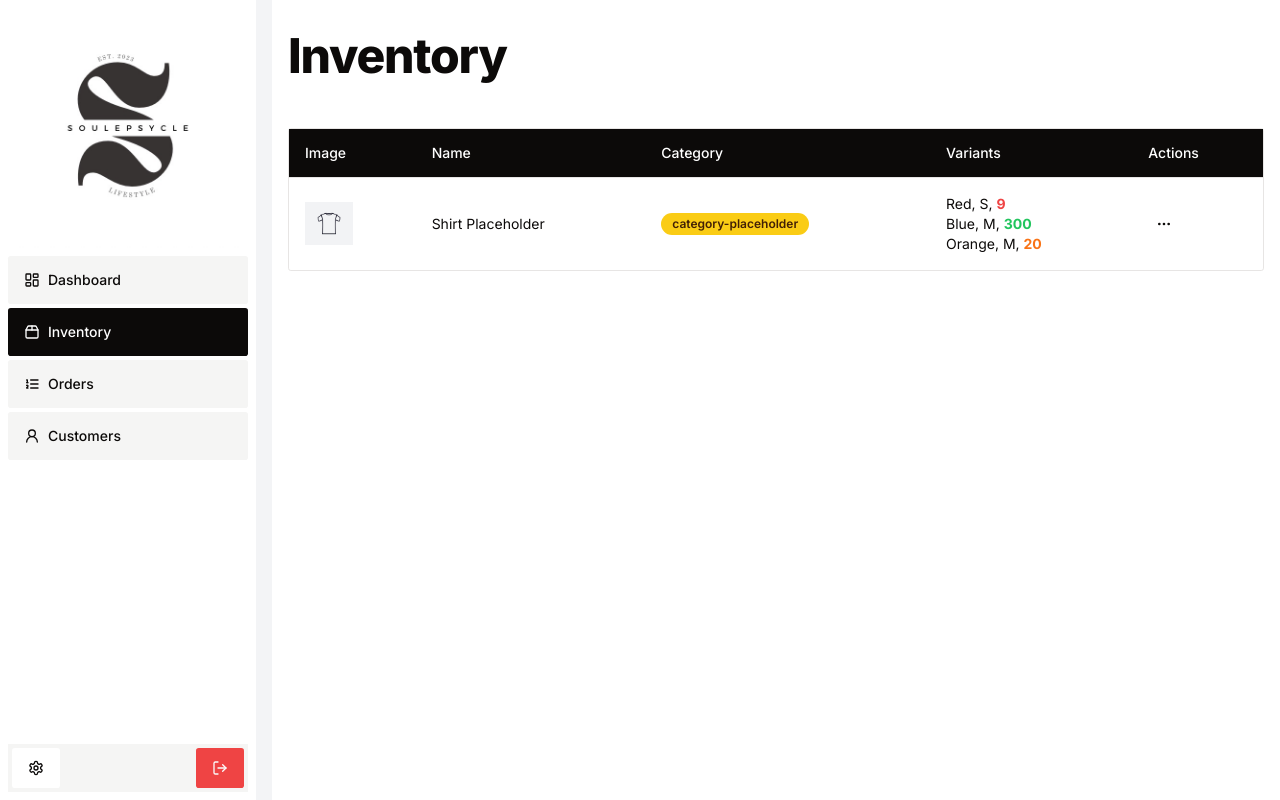
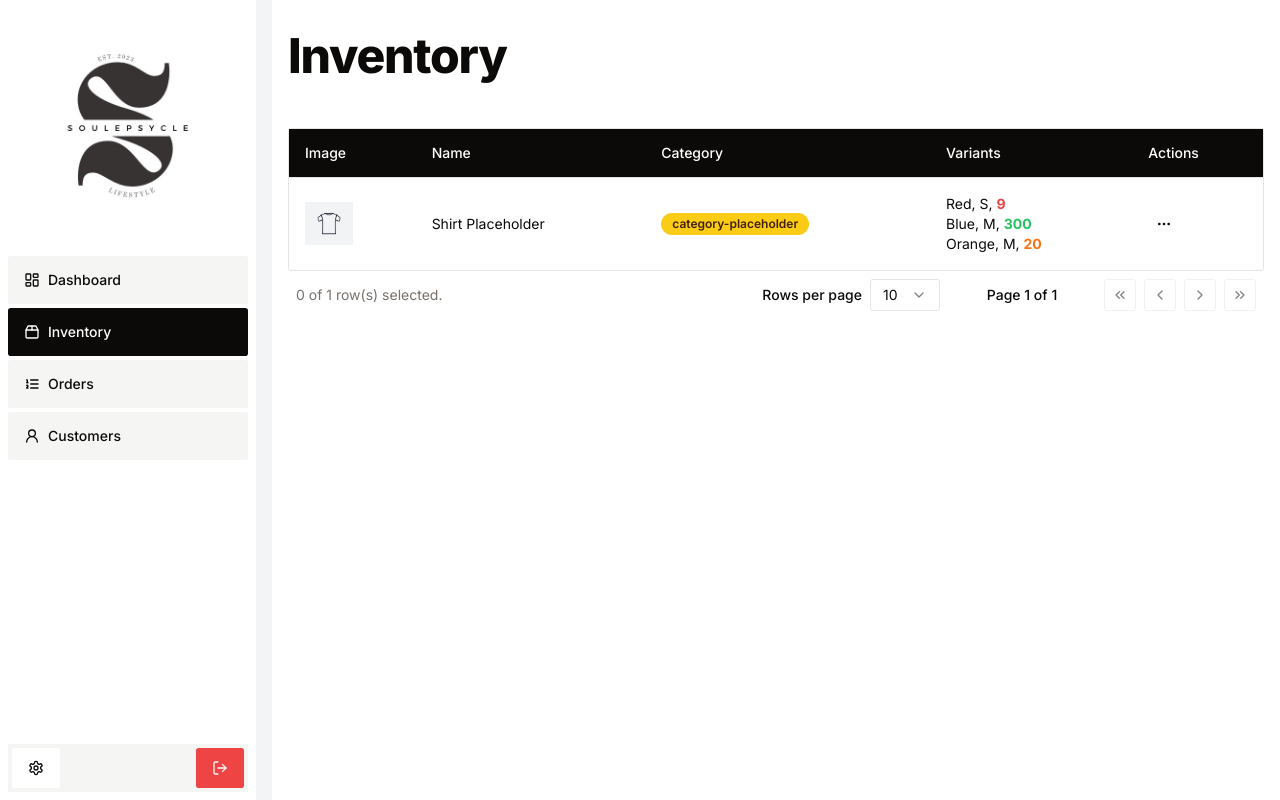
Before and after one commit to codingjogo/jogo-commerce, a Next.js app: page /admin/inventory in a window 1280 px wide. Built offline with nearby package versions, Linux system fonts and the light colour scheme.

Commit message:
feat: Add Pagination to Data Table

```diff
--- a/components/admin/inventory/data-table.tsx
+++ b/components/admin/inventory/data-table.tsx
@@ -1,11 +1,12 @@
-"use client"
+"use client";
 
 import {
 	ColumnDef,
 	flexRender,
 	getCoreRowModel,
+	getPaginationRowModel,
 	useReactTable,
-} from "@tanstack/react-table"
+} from "@tanstack/react-table";
 
 import {
 	Table,
@@ -14,11 +15,12 @@
 	TableHead,
 	TableHeader,
 	TableRow,
-} from "@/components/ui/table"
+} from "@/components/ui/table";
+import { DataTablePagination } from "@/components/ui/data-table-pagination";
 
 interface DataTableProps<TData, TValue> {
-  columns: ColumnDef<TData, TValue>[]
-  data: TData[]
+	columns: ColumnDef<TData, TValue>[];
+	data: TData[];
 }
 
 export function DataTable<TData, TValue>({
@@ -29,25 +31,37 @@
 		data,
 		columns,
 		getCoreRowModel: getCoreRowModel(),
-  })
+		getPaginationRowModel: getPaginationRowModel(),
+	});
 
 	return (
-    <div className="rounded-md border">
+		<>
+      <div>
+
+      </div>
+			<div className="rounded-md border mb-2">
 				<Table>
 					<TableHeader className="data-table-header">
 						{table.getHeaderGroups().map((headerGroup) => (
-            <TableRow key={headerGroup.id} className="hover:bg-foreground">
+							<TableRow
+								key={headerGroup.id}
+								className="hover:bg-foreground"
+							>
 								{headerGroup.headers.map((header) => {
 									return (
-                  <TableHead key={header.id} className="data-table-head">
+										<TableHead
+											key={header.id}
+											className="data-table-head"
+										>
 											{header.isPlaceholder
 												? null
 												: flexRender(
-                          header.column.columnDef.header,
+														header.column.columnDef
+															.header,
 														header.getContext()
 												  )}
 										</TableHead>
-                )
+									);
 								})}
 							</TableRow>
 						))}
@@ -57,18 +71,26 @@
 							table.getRowModel().rows.map((row) => (
 								<TableRow
 									key={row.id}
-                data-state={row.getIsSelected() && "selected"}
+									data-state={
+										row.getIsSelected() && "selected"
+									}
 								>
 									{row.getVisibleCells().map((cell) => (
 										<TableCell key={cell.id}>
-                    {flexRender(cell.column.columnDef.cell, cell.getContext())}
+											{flexRender(
+												cell.column.columnDef.cell,
+												cell.getContext()
+											)}
 										</TableCell>
 									))}
 								</TableRow>
 							))
 						) : (
 							<TableRow>
-              <TableCell colSpan={columns.length} className="h-24 text-center">
+								<TableCell
+									colSpan={columns.length}
+									className="h-24 text-center"
+								>
 									No results.
 								</TableCell>
 							</TableRow>
@@ -76,5 +98,7 @@
 					</TableBody>
 				</Table>
 			</div>
-  )
+			<DataTablePagination table={table} />
+		</>
+	);
 }
--- /dev/null
+++ b/components/ui/data-table-pagination.tsx
@@ -0,0 +1,97 @@
+import { Table } from "@tanstack/react-table"
+import {
+  ChevronLeft,
+  ChevronRight,
+  ChevronsLeft,
+  ChevronsRight,
+} from "lucide-react"
+
+import { Button } from "@/components/ui/button"
+import {
+  Select,
+  SelectContent,
+  SelectItem,
+  SelectTrigger,
+  SelectValue,
+} from "@/components/ui/select"
+
+interface DataTablePaginationProps<TData> {
+  table: Table<TData>
+}
+
+export function DataTablePagination<TData>({
+  table,
+}: DataTablePaginationProps<TData>) {
+  return (
+    <div className="flex items-center justify-between px-2">
+      <div className="flex-1 text-sm text-muted-foreground">
+        {table.getFilteredSelectedRowModel().rows.length} of{" "}
+        {table.getFilteredRowModel().rows.length} row(s) selected.
+      </div>
+      <div className="flex items-center space-x-6 lg:space-x-8">
+        <div className="flex items-center space-x-2">
+          <p className="text-sm font-medium">Rows per page</p>
+          <Select
+            value={`${table.getState().pagination.pageSize}`}
+            onValueChange={(value) => {
+              table.setPageSize(Number(value))
+            }}
+          >
+            <SelectTrigger className="h-8 w-[70px]">
+              <SelectValue placeholder={table.getState().pagination.pageSize} />
+            </SelectTrigger>
+            <SelectContent side="top">
+              {[10, 20, 30, 40, 50].map((pageSize) => (
+                <SelectItem key={pageSize} value={`${pageSize}`}>
+                  {pageSize}
+                </SelectItem>
+              ))}
+            </SelectContent>
+          </Select>
+        </div>
+        <div className="flex w-[100px] items-center justify-center text-sm font-medium">
+          Page {table.getState().pagination.pageIndex + 1} of{" "}
+          {table.getPageCount()}
+        </div>
+        <div className="flex items-center space-x-2">
+          <Button
+            variant="outline"
+            className="hidden h-8 w-8 p-0 lg:flex"
+            onClick={() => table.setPageIndex(0)}
+            disabled={!table.getCanPreviousPage()}
+          >
+            <span className="sr-only">Go to first page</span>
+            <ChevronsLeft />
+          </Button>
+          <Button
+            variant="outline"
+            className="h-8 w-8 p-0"
+            onClick={() => table.previousPage()}
+            disabled={!table.getCanPreviousPage()}
+          >
+            <span className="sr-only">Go to previous page</span>
+            <ChevronLeft />
+          </Button>
+          <Button
+            variant="outline"
+            className="h-8 w-8 p-0"
+            onClick={() => table.nextPage()}
+            disabled={!table.getCanNextPage()}
+          >
+            <span className="sr-only">Go to next page</span>
+            <ChevronRight />
+          </Button>
+          <Button
+            variant="outline"
+            className="hidden h-8 w-8 p-0 lg:flex"
+            onClick={() => table.setPageIndex(table.getPageCount() - 1)}
+            disabled={!table.getCanNextPage()}
+          >
+            <span className="sr-only">Go to last page</span>
+            <ChevronsRight />
+          </Button>
+        </div>
+      </div>
+    </div>
+  )
+}
--- /dev/null
+++ b/components/ui/select.tsx
@@ -0,0 +1,160 @@
+"use client"
+
+import * as React from "react"
+import * as SelectPrimitive from "@radix-ui/react-select"
+import { Check, ChevronDown, ChevronUp } from "lucide-react"
+
+import { cn } from "@/lib/utils"
+
+const Select = SelectPrimitive.Root
+
+const SelectGroup = SelectPrimitive.Group
+
+const SelectValue = SelectPrimitive.Value
+
+const SelectTrigger = React.forwardRef<
+  React.ElementRef<typeof SelectPrimitive.Trigger>,
+  React.ComponentPropsWithoutRef<typeof SelectPrimitive.Trigger>
+>(({ className, children, ...props }, ref) => (
+  <SelectPrimitive.Trigger
+    ref={ref}
+    className={cn(
+      "flex h-10 w-full items-center justify-between rounded-md border border-input bg-background px-3 py-2 text-sm ring-offset-background placeholder:text-muted-foreground focus:outline-none focus:ring-2 focus:ring-ring focus:ring-offset-2 disabled:cursor-not-allowed disabled:opacity-50 [&>span]:line-clamp-1",
+      className
+    )}
+    {...props}
+  >
+    {children}
+    <SelectPrimitive.Icon asChild>
+      <ChevronDown className="h-4 w-4 opacity-50" />
+    </SelectPrimitive.Icon>
+  </SelectPrimitive.Trigger>
+))
+SelectTrigger.displayName = SelectPrimitive.Trigger.displayName
+
+const SelectScrollUpButton = React.forwardRef<
+  React.ElementRef<typeof SelectPrimitive.ScrollUpButton>,
+  React.ComponentPropsWithoutRef<typeof SelectPrimitive.ScrollUpButton>
+>(({ className, ...props }, ref) => (
+  <SelectPrimitive.ScrollUpButton
+    ref={ref}
+    className={cn(
+      "flex cursor-default items-center justify-center py-1",
+      className
+    )}
+    {...props}
+  >
+    <ChevronUp className="h-4 w-4" />
+  </SelectPrimitive.ScrollUpButton>
+))
+SelectScrollUpButton.displayName = SelectPrimitive.ScrollUpButton.displayName
+
+const SelectScrollDownButton = React.forwardRef<
+  React.ElementRef<typeof SelectPrimitive.ScrollDownButton>,
+  React.ComponentPropsWithoutRef<typeof SelectPrimitive.ScrollDownButton>
+>(({ className, ...props }, ref) => (
+  <SelectPrimitive.ScrollDownButton
+    ref={ref}
+    className={cn(
+      "flex cursor-default items-center justify-center py-1",
+      className
+    )}
+    {...props}
+  >
+    <ChevronDown className="h-4 w-4" />
+  </SelectPrimitive.ScrollDownButton>
+))
+SelectScrollDownButton.displayName =
+  SelectPrimitive.ScrollDownButton.displayName
+
+const SelectContent = React.forwardRef<
+  React.ElementRef<typeof SelectPrimitive.Content>,
+  React.ComponentPropsWithoutRef<typeof SelectPrimitive.Content>
+>(({ className, children, position = "popper", ...props }, ref) => (
+  <SelectPrimitive.Portal>
+    <SelectPrimitive.Content
+      ref={ref}
+      className={cn(
+        "relative z-50 max-h-96 min-w-[8rem] overflow-hidden rounded-md border bg-popover text-popover-foreground shadow-md data-[state=open]:animate-in data-[state=closed]:animate-out data-[state=closed]:fade-out-0 data-[state=open]:fade-in-0 data-[state=closed]:zoom-out-95 data-[state=open]:zoom-in-95 data-[side=bottom]:slide-in-from-top-2 data-[side=left]:slide-in-from-right-2 data-[side=right]:slide-in-from-left-2 data-[side=top]:slide-in-from-bottom-2",
+        position === "popper" &&
+          "data-[side=bottom]:translate-y-1 data-[side=left]:-translate-x-1 data-[side=right]:translate-x-1 data-[side=top]:-translate-y-1",
+        className
+      )}
+      position={position}
+      {...props}
+    >
+      <SelectScrollUpButton />
+      <SelectPrimitive.Viewport
+        className={cn(
+          "p-1",
+          position === "popper" &&
+            "h-[var(--radix-select-trigger-height)] w-full min-w-[var(--radix-select-trigger-width)]"
+        )}
+      >
+        {children}
+      </SelectPrimitive.Viewport>
+      <SelectScrollDownButton />
+    </SelectPrimitive.Content>
+  </SelectPrimitive.Portal>
+))
+SelectContent.displayName = SelectPrimitive.Content.displayName
+
+const SelectLabel = React.forwardRef<
+  React.ElementRef<typeof SelectPrimitive.Label>,
+  React.ComponentPropsWithoutRef<typeof SelectPrimitive.Label>
+>(({ className, ...props }, ref) => (
+  <SelectPrimitive.Label
+    ref={ref}
+    className={cn("py-1.5 pl-8 pr-2 text-sm font-semibold", className)}
+    {...props}
+  />
+))
+SelectLabel.displayName = SelectPrimitive.Label.displayName
+
+const SelectItem = React.forwardRef<
+  React.ElementRef<typeof SelectPrimitive.Item>,
+  React.ComponentPropsWithoutRef<typeof SelectPrimitive.Item>
+>(({ className, children, ...props }, ref) => (
+  <SelectPrimitive.Item
+    ref={ref}
+    className={cn(
+      "relative flex w-full cursor-default select-none items-center rounded-sm py-1.5 pl-8 pr-2 text-sm outline-none focus:bg-accent focus:text-accent-foreground data-[disabled]:pointer-events-none data-[disabled]:opacity-50",
+      className
+    )}
+    {...props}
+  >
+    <span className="absolute left-2 flex h-3.5 w-3.5 items-center justify-center">
+      <SelectPrimitive.ItemIndicator>
+        <Check className="h-4 w-4" />
+      </SelectPrimitive.ItemIndicator>
+    </span>
+
+    <SelectPrimitive.ItemText>{children}</SelectPrimitive.ItemText>
+  </SelectPrimitive.Item>
+))
+SelectItem.displayName = SelectPrimitive.Item.displayName
+
+const SelectSeparator = React.forwardRef<
+  React.ElementRef<typeof SelectPrimitive.Separator>,
+  React.ComponentPropsWithoutRef<typeof SelectPrimitive.Separator>
+>(({ className, ...props }, ref) => (
+  <SelectPrimitive.Separator
+    ref={ref}
+    className={cn("-mx-1 my-1 h-px bg-muted", className)}
+    {...props}
+  />
+))
+SelectSeparator.displayName = SelectPrimitive.Separator.displayName
+
+export {
+  Select,
+  SelectGroup,
+  SelectValue,
+  SelectTrigger,
+  SelectContent,
+  SelectLabel,
+  SelectItem,
+  SelectSeparator,
+  SelectScrollUpButton,
+  SelectScrollDownButton,
+}
--- a/package.json
+++ b/package.json
@@ -13,6 +13,7 @@
     "@prisma/client": "^6.0.1",
     "@radix-ui/react-dropdown-menu": "^2.1.2",
     "@radix-ui/react-label": "^2.1.0",
+    "@radix-ui/react-select": "^2.1.2",
     "@radix-ui/react-slot": "^1.1.0",
     "@tanstack/react-query": "^5.62.1",
     "@tanstack/react-table": "^8.20.5",
```
Also changed, not shown: 1 other file (tests, documents, lock files or other folders). Lines whose indentation alone changed are shown as unchanged.
